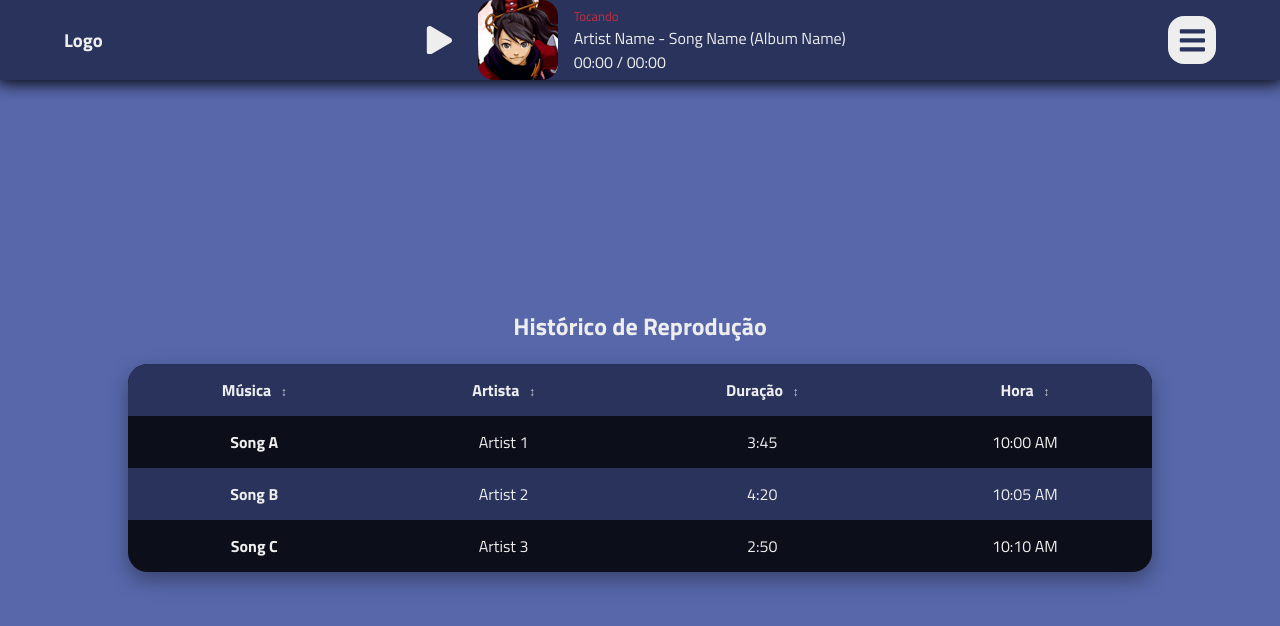
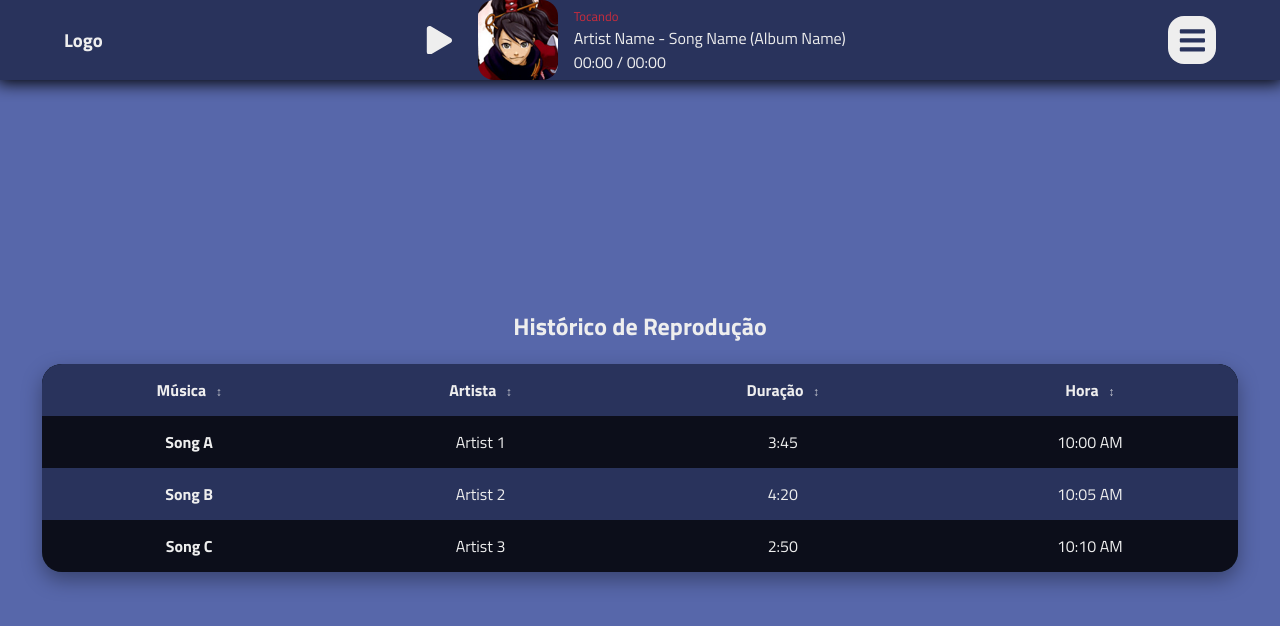
Before and after one commit to OSomdaNoite/som-da-noite, a React (Vite) app in the folder frontend/: page /history in a window 1280 px wide. Shown: the top 626 px of the page. Built offline with nearby package versions, Linux system fonts and the light colour scheme.

Commit message:
Largura Horizontal

```diff
--- a/frontend/src/pages/PlayHistory/PlayHistory.css
+++ b/frontend/src/pages/PlayHistory/PlayHistory.css
@@ -16,7 +16,7 @@
   }
 
   .music-table {
-    max-width: 80%;
+    max-width: 93.5%;
     width: 100%;
     border-collapse: collapse;
     color: var(--textColor);
```
